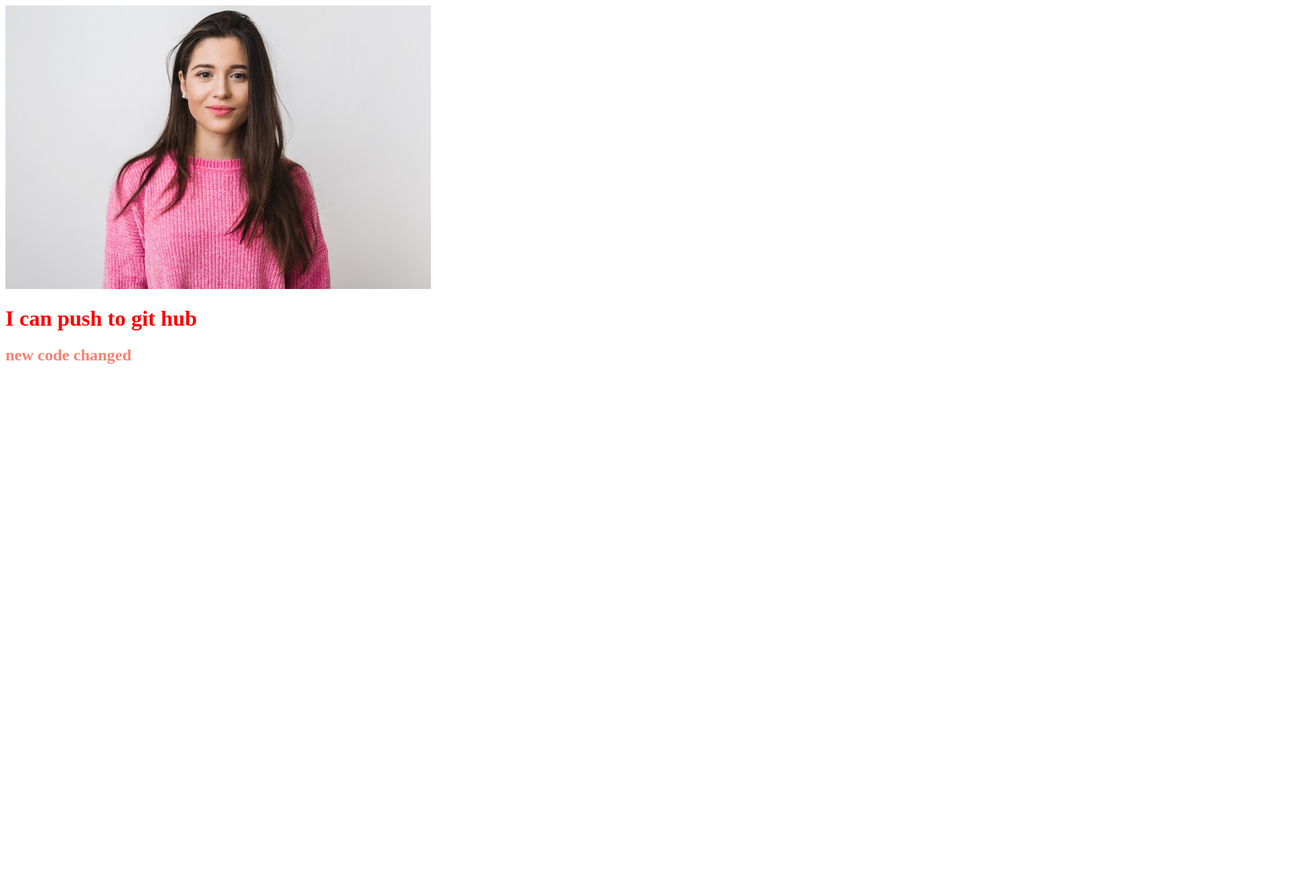
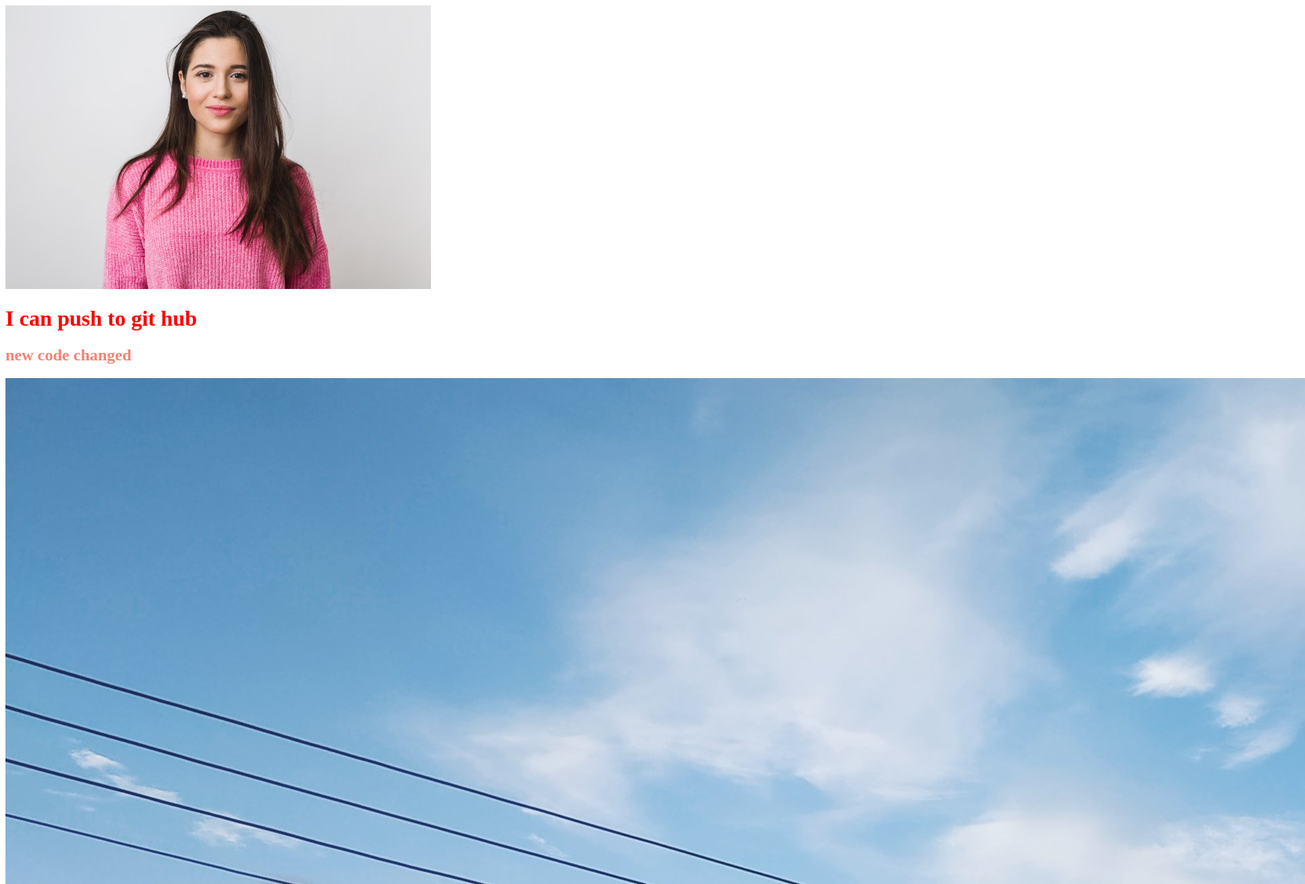
Before and after one commit to masudcn29/my-second-repo, a plain HTML site: page index.html in a window 1280 px wide. Shown: the top 1300 px of the page at 68% size, 1920 px wide, since content can reach past the window. Before the commit the page ends 800 px from the top, so only its background shows below. Drawn offline with Linux system fonts and the light colour scheme.

Commit message:
added a image

```diff
--- a/index.html
+++ b/index.html
@@ -11,5 +11,6 @@
     <img src="34343.jpg" alt="">
   <h1>I can push to git hub</h1>
   <h2>new code changed</h2>
+  <img src="123.jpg" alt="">
 </body>
 </html>
```
Also changed, not shown: 123.jpg (added).
